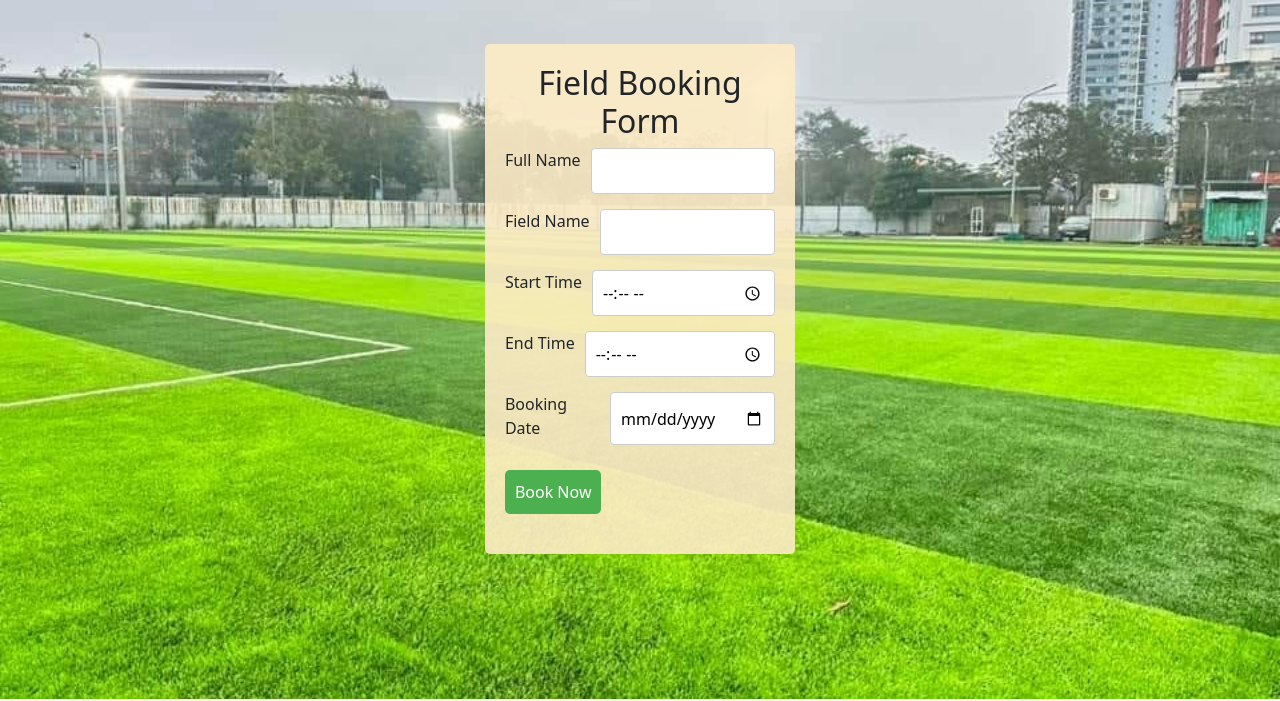
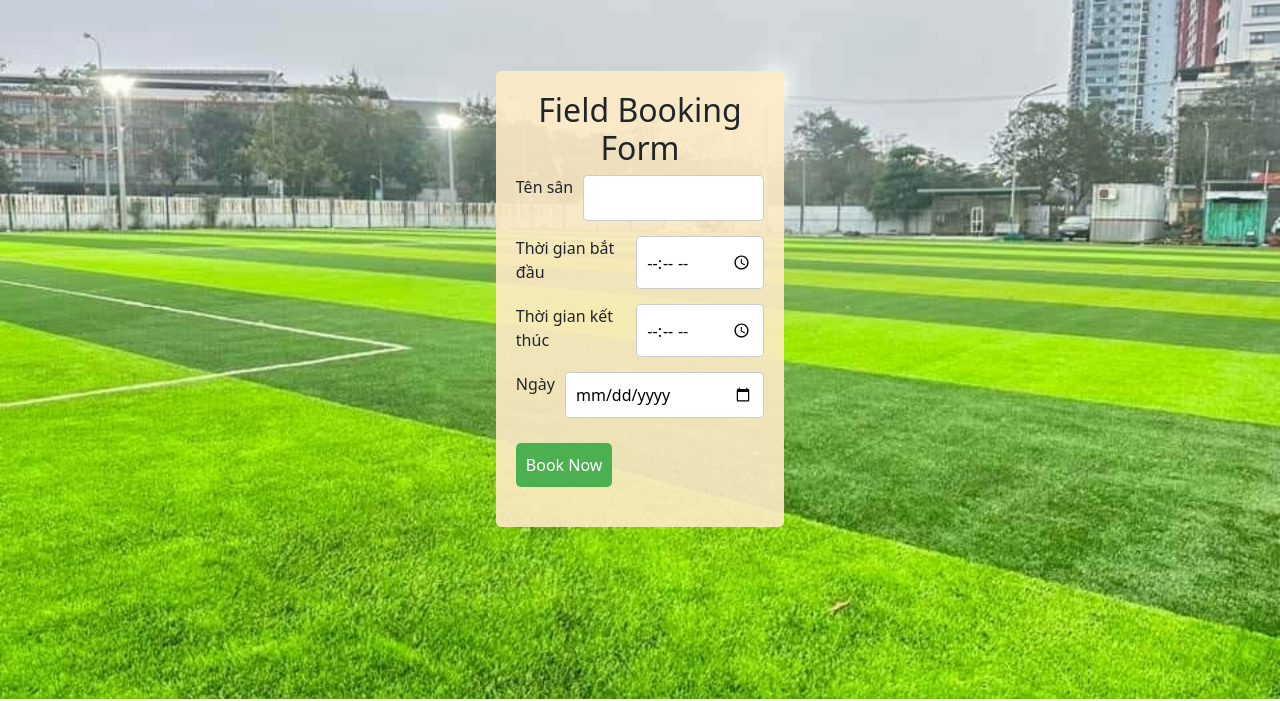
Before and after one commit to diepvuminh123/Soccer-field-booking-application, a website: page sr/front/html/Booking.html in a window 1280 px wide. Shown: the part 101-802 px from the top of the page. Drawn offline with nearby package versions, Linux system fonts and the light colour scheme; no server answers.

Commit message:
Add files via upload

```diff
--- a/sr/front/html/Booking.html
+++ b/sr/front/html/Booking.html
@@ -23,23 +23,19 @@
             <h2>Field Booking Form</h2>
             <form id="bookingForm">
                 <div class="form-group">
-                    <label for="name">Full Name</label>
-                    <input type="text" id="name" required>
-                </div>
-                <div class="form-group">
-                    <label for="field-name">Field Name</label>
+                    <label for="field-name">Tên sân</label>
                     <input type="text" id="field-name" required>
                 </div>
                 <div class="form-group">
-                    <label for="start-time">Start Time</label>
+                    <label for="start-time">Thời gian bắt đầu</label>
                     <input type="time" id="start-time" required>
                 </div>
                 <div class="form-group">
-                    <label for="end-time">End Time</label>
+                    <label for="end-time">Thời gian kết thúc</label>
                     <input type="time" id="end-time" required>
                 </div>
                 <div class="form-group">
-                    <label for="date">Booking Date</label>
+                    <label for="date">Ngày</label>
                     <input type="date" id="date" required>
                 </div>
                 <button type="submit" class="btn btn-success">Book Now</button>
```
